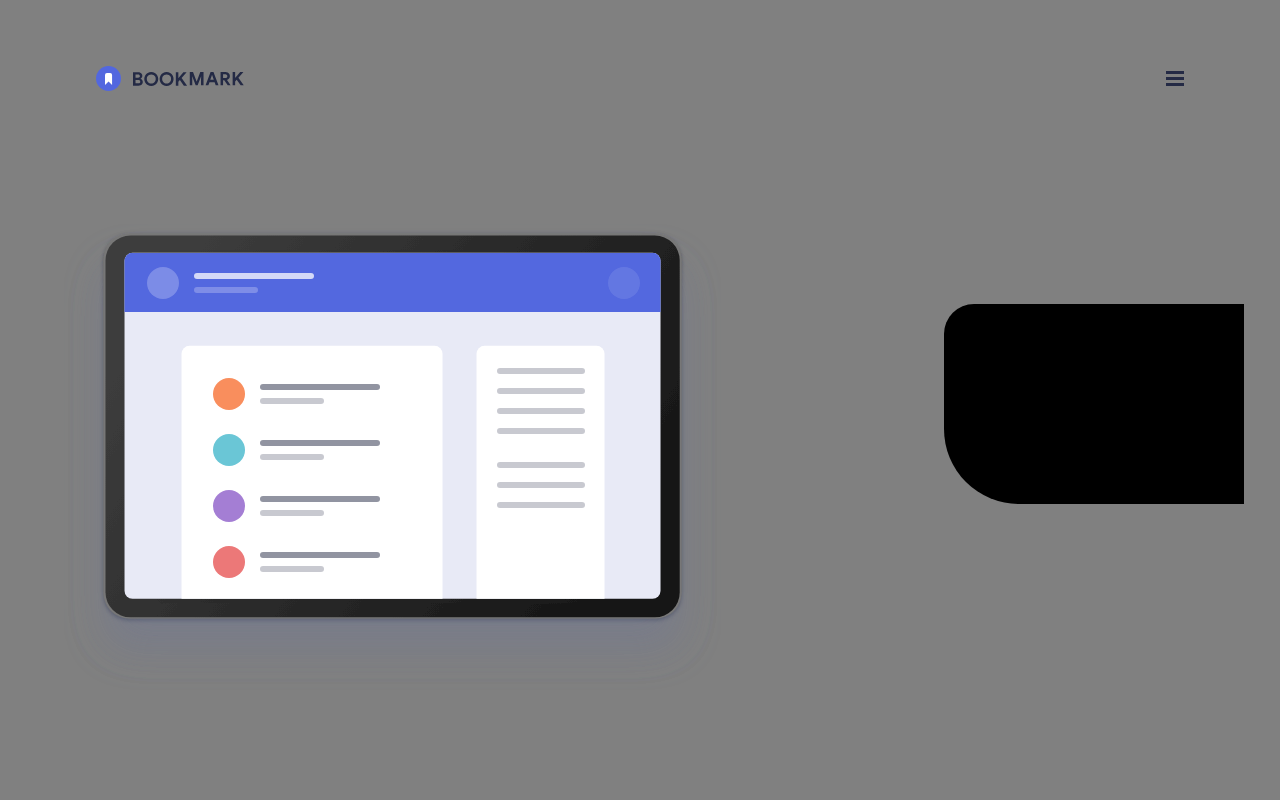
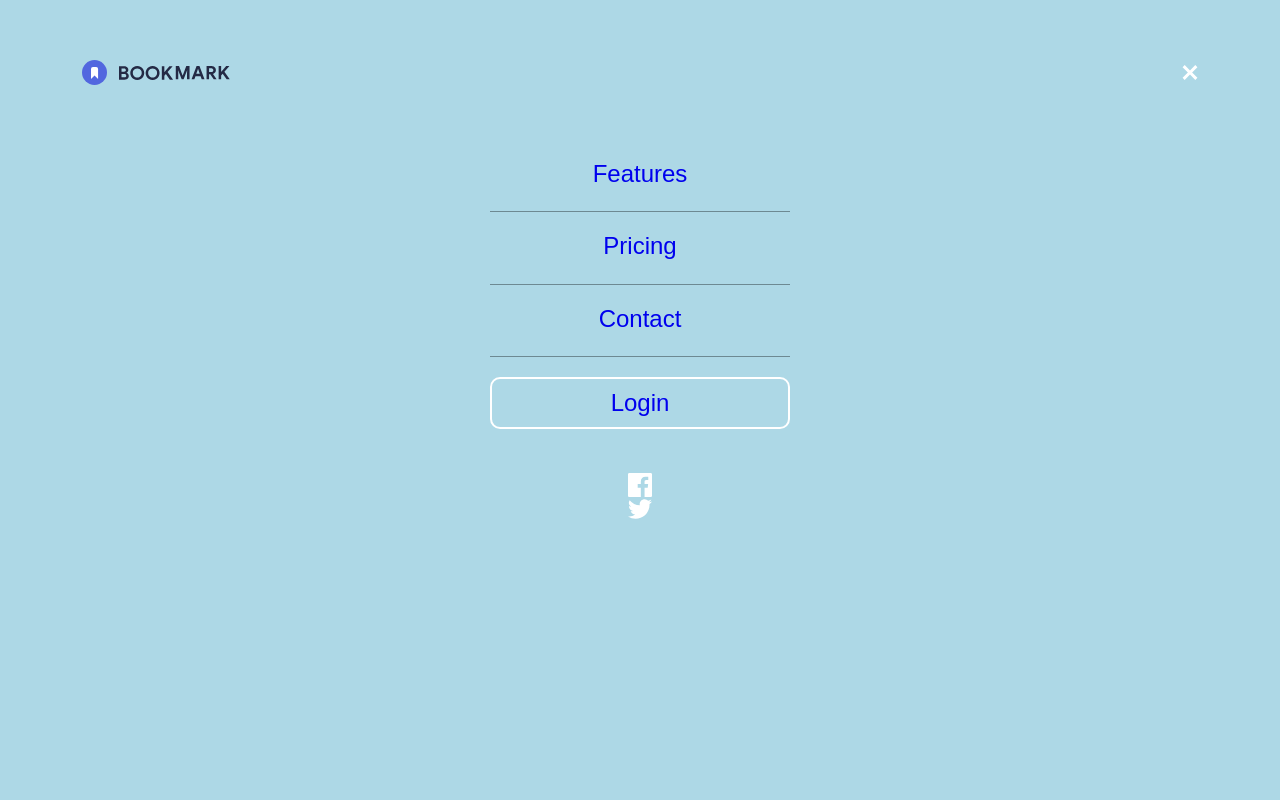
Before and after one commit to Tboss09/book-landing-page, a React (Create React App) app: page / in a window 1280 px wide. Shown: the top 800 px of the page. Built offline with nearby package versions, Linux system fonts and the light colour scheme.

Commit message:
making the nav menu

```diff
--- a/src/components/Nav.js
+++ b/src/components/Nav.js
@@ -1,10 +1,66 @@
 import hamBurger from '../images/icon-hamburger.svg';
+import logo from '../images/logo-bookmark.svg';
+import closeIcon from '../images/icon-close.svg';
+import facebookIcon from '../images/icon-facebook.svg';
+import twitterIcon from '../images/icon-twitter.svg';
+
+
+
 const Nav = () => {
     return (
         <>
             <div className="header__nav">
                 <nav>
                     <img src={hamBurger} alt="nav menu" />
+
+                    <div className="nav">
+                        <div className="nav__header">
+
+                            {/* nav Logo */}
+                            <div className="nav__header--logo">
+                                <img src={logo} alt={logo} />
+                            </div>
+
+
+                            {/* Close Icon */}
+                            <div className="nav__header--close">
+                                <img src={closeIcon} alt={closeIcon} />
+                            </div>
+
+
+                        </div>
+
+                        <div className="nav__links">
+                            <ul className="links">
+                                <li>
+                                    <a href="#">Features</a>
+                                </li>
+
+                                <li>
+                                    <a href="#">Pricing</a>
+                                </li>
+
+                                <li>
+                                    <a href="#">Contact</a>
+                                </li>
+
+                                <li>
+                                    <a href="#">Login</a>
+                                </li>
+
+                            </ul>
+                        </div>
+
+                        <div className="nav__icons">
+                            <div className="nav__icons--facebook">
+                                <img src={facebookIcon} alt="" />
+                            </div>
+
+                            <div className="nav__icons--twitter">
+                                <img src={twitterIcon} alt="" />
+                            </div>
+                        </div>
+                    </div>
                 </nav>
             </div>
 
--- a/src/scss/main.scss
+++ b/src/scss/main.scss
@@ -23,9 +23,75 @@ header {
     @include flex(space-between, center);
     height: 16vh;
     margin-top: 2vh;
+
+
 }
 
+// Mobile/Desktop Navbar
+
+.nav {
+    position: fixed;
+    right: 0;
+    top: 0;
+    bottom: 0;
+    left: 0;
+    z-index: 99999999;
+    background: lightblue;
+    @include flex(flex-start, center);
+    flex-direction: column;
+    padding: 60px 20px;
+    width: 100%;
+
+    &__header {
+        @include flex(space-between, center);
+        width: 90%;
+        margin-bottom: 3vh;
+
+        svg {
+            width: 30px;
+            fill: red;
+        }
+    }
+
+    &__links {
+        @include flex(center, center);
+        width: 100%;
+        margin-top: 6vh;
+
+        li {
+
+            @include flex(center, center);
+            margin-bottom: 20px;
+            padding-bottom: 3vh;
+            border-bottom: 1px solid rgba(0, 0, 0, 0.37);
+            width: 300px;
+
+            &>a {
+                font-size: 2.4rem;
+            }
+
+            &:nth-of-type(4) {
+                border: transparent;
+
+                a {
+                    border: 2px solid white;
+                    padding: 10px;
+                    border-radius: 10px;
+                    margin: 0 auto;
+                    width: 300px;
+                    text-align: center;
+                }
+
+
+            }
+        }
+    }
+}
+
+
+
 .main {
+
     margin: 0 auto;
     overflow-x: hidden;
     position: relative;
@@ -591,8 +657,9 @@ header {
 
         }
     }
-    &__icons{
-        @include flex(space-between,center);
+
+    &__icons {
+        @include flex(space-between, center);
         width: 30%;
     }
 }
```
Also changed, not shown: 1 other file (tests, documents, lock files or other folders).
